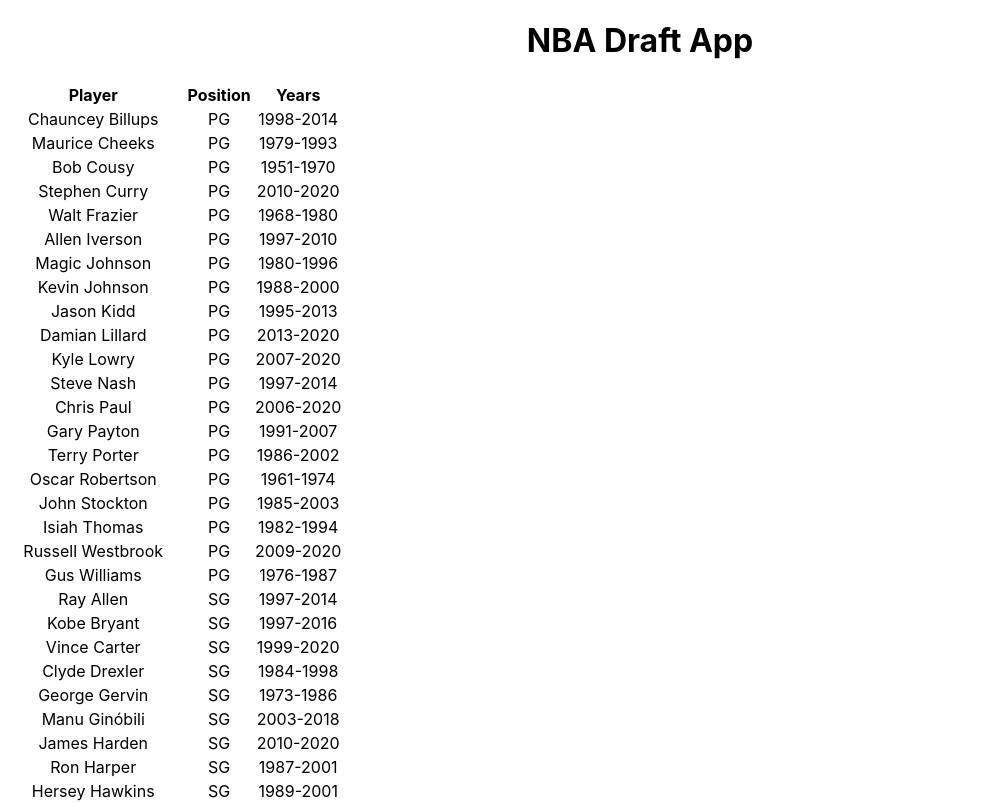
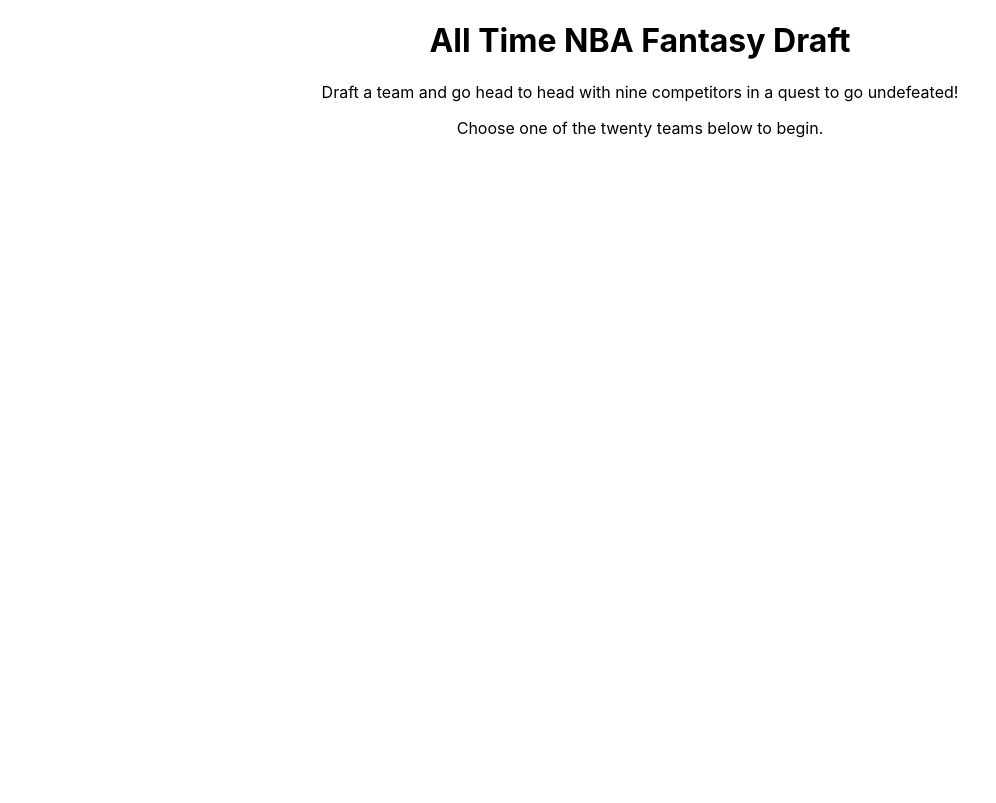
Before and after one commit to ssymonds17/nba-draft-app, a React (Create React App) app: page / in a window 1280 px wide. Shown: the top 803 px of the page, without its empty margins (0-996 px from the left). Built offline with nearby package versions, Linux system fonts and the light colour scheme.

Commit message:
Created Description component to introduce the application and its purpose

```diff
--- a/src/App.js
+++ b/src/App.js
@@ -1,11 +1,11 @@
 import './App.css';
 import DraftBoard from './components/DraftBoard';
+import Description from './components/Description';
 
 function App() {
   return (
     <div className="App">
-      <h1>NBA Draft App</h1>
-      <DraftBoard />
+      <Description />
     </div>
   );
 }
--- /dev/null
+++ b/src/components/Description.js
@@ -0,0 +1,14 @@
+import React from 'react';
+
+export default function Description() {
+ return <div>
+  <h1>All Time NBA Fantasy Draft</h1>
+  <p>
+   Draft a team and go head to head with nine
+   competitors in a quest to go undefeated!
+  </p>
+  <p>
+   Choose one of the twenty teams below to begin.
+  </p>
+ </div>
+}
```
Also changed, not shown: 1 other file (tests, documents, lock files or other folders).
